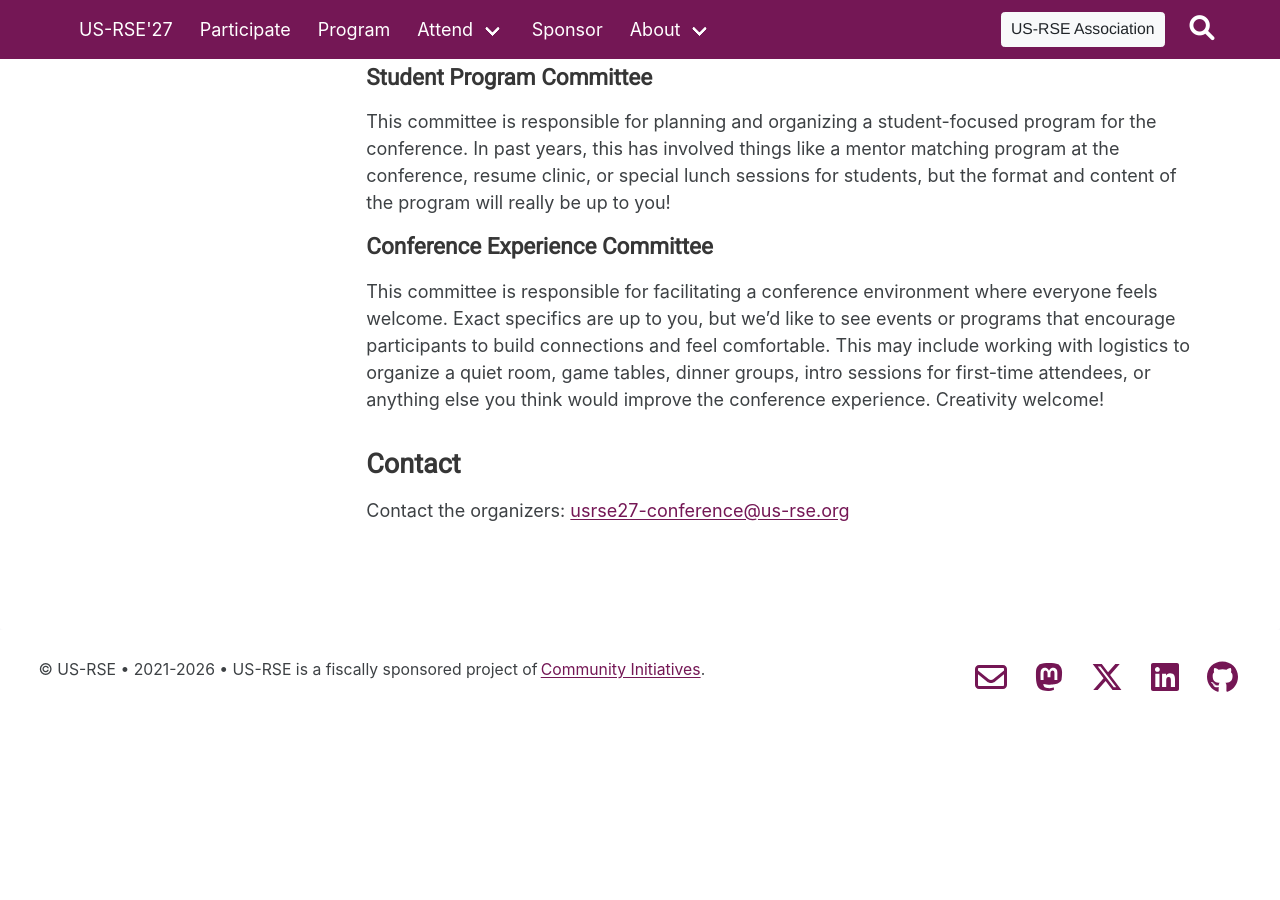
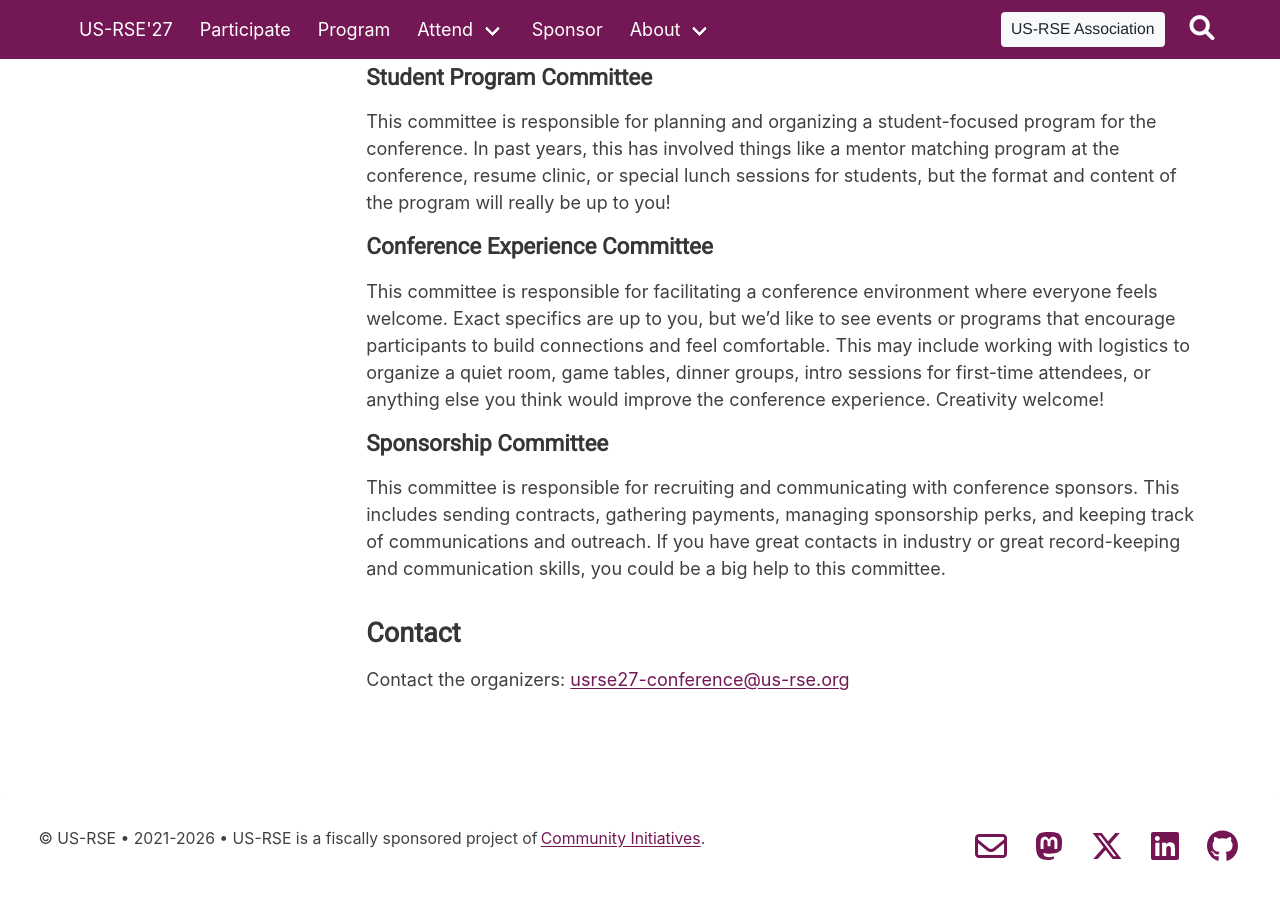
Before and after one commit to USRSE/usrse27, a Jekyll site: the page built from pages/organization/organization.md, in a window 1280 px wide and 900 px high, scrolled down 1029 px. Built offline with Jekyll 4.4.1, drawn with Linux system fonts in a browser that asks for light colours; a style sheet for code colours, icons or effects is not loaded; before the commit the page ends 1760 px from its top, so only the background shows below that.

Commit message:
Add sponsorship committee
After talking with Miranda

```diff
--- a/pages/organization/organization.md
+++ b/pages/organization/organization.md
@@ -33,6 +33,9 @@ This committee is responsible for planning and organizing a student-focused prog
 #### Conference Experience Committee
 This committee is responsible for facilitating a conference environment where everyone feels welcome. Exact specifics are up to you, but we'd like to see events or programs that encourage participants to build connections and feel comfortable. This may include working with logistics to organize a quiet room, game tables, dinner groups, intro sessions for first-time attendees, or anything else you think would improve the conference experience. Creativity welcome!
 
+#### Sponsorship Committee
+This committee is responsible for recruiting and communicating with conference sponsors. This includes sending contracts, gathering payments, managing sponsorship perks, and keeping track of communications and outreach. If you have great contacts in industry or great record-keeping and communication skills, you could be a big help to this committee.
+
 ### Contact
 
 Contact the organizers: [usrse27-conference@us-rse.org](mailto:usrse27-conference@us-rse.org)
```
